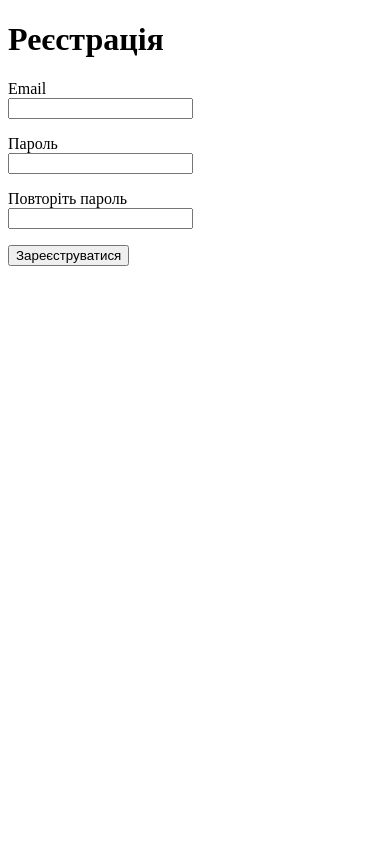
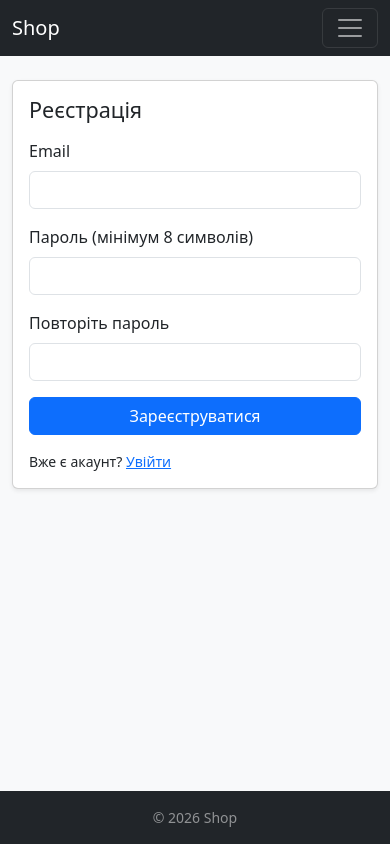
Before and after one commit to ohriski/shop, a Rails app: a page that uses app/views/registrations/new.html.erb in a window 390 px wide. Run offline with Rails 7, Linux system fonts and the light colour scheme; some libraries are stand-ins or nearby versions.

Commit message:
Add Bootstrap layout, navbar and styled forms

```diff
--- a/app/views/layouts/application.html.erb
+++ b/app/views/layouts/application.html.erb
@@ -1,29 +1,60 @@
 <!DOCTYPE html>
-<html>
+<html lang="uk">
   <head>
     <title><%= content_for(:title) || "Shop" %></title>
     <meta name="viewport" content="width=device-width,initial-scale=1">
-    <meta name="apple-mobile-web-app-capable" content="yes">
-    <meta name="application-name" content="Shop">
-    <meta name="mobile-web-app-capable" content="yes">
     <%= csrf_meta_tags %>
     <%= csp_meta_tag %>
 
     <%= yield :head %>
 
-    <%# Enable PWA manifest for installable apps (make sure to enable in config/routes.rb too!) %>
-    <%#= tag.link rel: "manifest", href: pwa_manifest_path(format: :json) %>
+    <link rel="icon" href="/icon.png" type="image/png">
 
-    <link rel="icon" href="/icon.png" type="image/png">
-    <link rel="icon" href="/icon.svg" type="image/svg+xml">
-    <link rel="apple-touch-icon" href="/icon.png">
-
-    <%# Includes all stylesheet files in app/assets/stylesheets %>
+    <link href="https://cdn.jsdelivr.net/npm/bootstrap@5.3.3/dist/css/bootstrap.min.css" rel="stylesheet">
     <%= stylesheet_link_tag :app, "data-turbo-track": "reload" %>
     <%= javascript_importmap_tags %>
+    <script src="https://cdn.jsdelivr.net/npm/bootstrap@5.3.3/dist/js/bootstrap.bundle.min.js" defer></script>
   </head>
 
-  <body>
-    <%= yield %>
+  <body class="bg-light d-flex flex-column min-vh-100">
+    <nav class="navbar navbar-expand-lg navbar-dark bg-dark">
+      <div class="container">
+        <%= link_to "Shop", root_path, class: "navbar-brand" %>
+        <button class="navbar-toggler" type="button" data-bs-toggle="collapse" data-bs-target="#mainMenu">
+          <span class="navbar-toggler-icon"></span>
+        </button>
+
+        <div class="collapse navbar-collapse" id="mainMenu">
+          <ul class="navbar-nav me-auto">
+            <li class="nav-item"><%= link_to "Каталог", products_path, class: "nav-link" %></li>
+          </ul>
+
+          <div class="d-flex align-items-center gap-2">
+            <% if authenticated? %>
+              <span class="navbar-text me-2"><%= Current.user.email_address %></span>
+              <%= button_to "Вийти", session_path, method: :delete, class: "btn btn-outline-light btn-sm" %>
+            <% else %>
+              <%= link_to "Увійти", new_session_path, class: "btn btn-outline-light btn-sm" %>
+              <%= link_to "Реєстрація", new_registration_path, class: "btn btn-primary btn-sm" %>
+            <% end %>
+          </div>
+        </div>
+      </div>
+    </nav>
+
+    <main class="container my-4 flex-grow-1">
+      <% if notice %>
+        <div class="alert alert-success"><%= notice %></div>
+      <% end %>
+      <% if alert %>
+        <div class="alert alert-danger"><%= alert %></div>
+      <% end %>
+
+      <%= yield %>
+    </main>
+
+    <footer class="bg-dark text-white-50 py-3 mt-auto">
+      <div class="container text-center small">&copy; <%= Time.current.year %> Shop</div>
+    </footer>
   </body>
 </html>
--- a/app/views/registrations/new.html.erb
+++ b/app/views/registrations/new.html.erb
@@ -1,25 +1,41 @@
-<h1>Реєстрація</h1>
+<% content_for :title, "Реєстрація" %>
+
+<div class="row justify-content-center">
+  <div class="col-md-5 col-lg-4">
+    <div class="card shadow-sm">
+      <div class="card-body">
+        <h1 class="h4 mb-3">Реєстрація</h1>
 
         <% if @user.errors.any? %>
-  <ul>
+          <div class="alert alert-danger">
+            <ul class="mb-0">
               <% @user.errors.full_messages.each do |message| %>
                 <li><%= message %></li>
               <% end %>
             </ul>
+          </div>
         <% end %>
 
         <%= form_with model: @user, url: registration_path do |form| %>
-  <p>
-    <%= form.label :email_address, "Email" %><br>
-    <%= form.email_field :email_address, required: true %>
-  </p>
-  <p>
-    <%= form.label :password, "Пароль" %><br>
-    <%= form.password_field :password, required: true, minlength: 8 %>
-  </p>
-  <p>
-    <%= form.label :password_confirmation, "Повторіть пароль" %><br>
-    <%= form.password_field :password_confirmation, required: true %>
-  </p>
-  <%= form.submit "Зареєструватися" %>
+          <div class="mb-3">
+            <%= form.label :email_address, "Email", class: "form-label" %>
+            <%= form.email_field :email_address, required: true, class: "form-control" %>
+          </div>
+          <div class="mb-3">
+            <%= form.label :password, "Пароль (мінімум 8 символів)", class: "form-label" %>
+            <%= form.password_field :password, required: true, minlength: 8, class: "form-control" %>
+          </div>
+          <div class="mb-3">
+            <%= form.label :password_confirmation, "Повторіть пароль", class: "form-label" %>
+            <%= form.password_field :password_confirmation, required: true, class: "form-control" %>
+          </div>
+          <%= form.submit "Зареєструватися", class: "btn btn-primary w-100" %>
         <% end %>
+
+        <div class="mt-3 small">
+          Вже є акаунт? <%= link_to "Увійти", new_session_path %>
+        </div>
+      </div>
+    </div>
+  </div>
+</div>
```
Also changed, not shown: app/views/products/index.html.erb (+27 -12 lines), app/views/sessions/new.html.erb (+26 -9 lines). Lines whose indentation alone changed are shown as unchanged.
